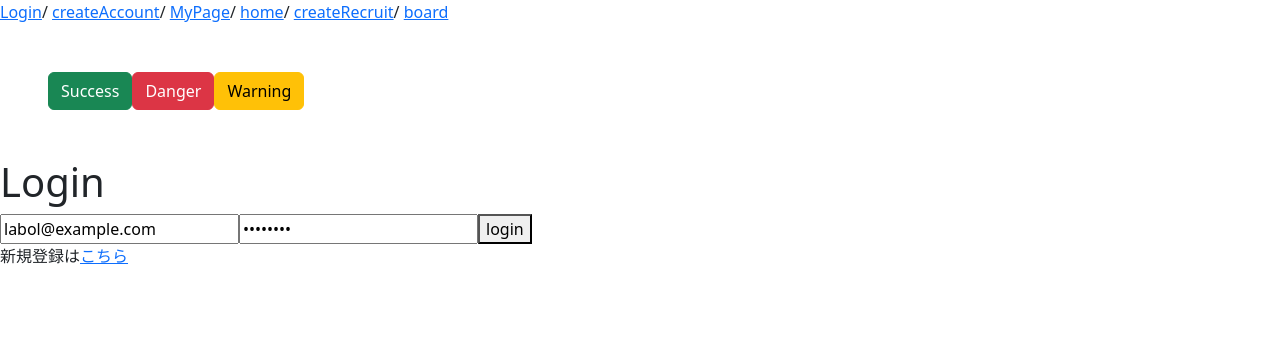
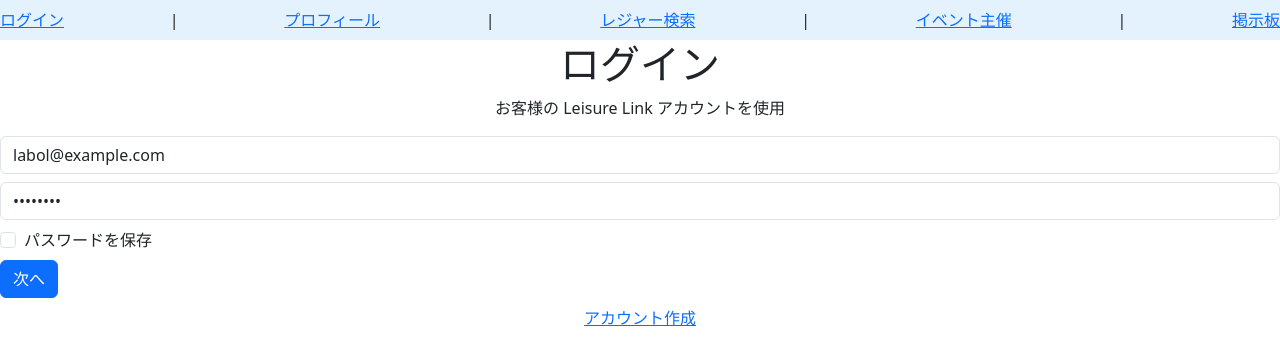
Before and after one commit to RoU29-00/Leisure-Link, a Nuxt app in the folder client/nuxt/: page / in a window 1280 px wide. Shown: the top 364 px of the page. Built offline with nearby package versions, Linux system fonts and the light colour scheme.

Commit message:
update bootstrap

```diff
--- a/client/nuxt/app.vue
+++ b/client/nuxt/app.vue
@@ -1,16 +1,8 @@
 <template>
   <div>
-    <nuxt-link to="/">Login</nuxt-link>/ <nuxt-link to="/createAccount">createAccount</nuxt-link>/
-    <nuxt-link to="/mypage">MyPage</nuxt-link>/
-    <nuxt-link to="/home">home</nuxt-link>/
-    <nuxt-link to="/createRecruit">createRecruit</nuxt-link>/
-    <nuxt-link to="/board">board</nuxt-link>
-    <div class="m-5">
-      <!-- <NuxtPage /> -->
-      <div class="btn btn-success">Success</div>
-      <div class="btn btn-danger">Danger</div>
-      <div class="btn btn-warning">Warning</div>
-    </div>
+    <nav class="navbar navbar-light" style="background-color: #e3f2fd;">
+      <nuxt-link to="/">ログイン</nuxt-link>| <nuxt-link to="/mypage">プロフィール</nuxt-link>| <nuxt-link to="/home">レジャー検索</nuxt-link>| <nuxt-link to="/createRecruit">イベント主催</nuxt-link>| <nuxt-link to="/board">掲示板</nuxt-link>
+    </nav>
     <NuxtPage />
   </div>
 </template>
--- /dev/null
+++ b/client/nuxt/pages/host.vue
@@ -0,0 +1,18 @@
+<script setup lang="ts" xmlns="http://www.w3.org/1999/html">
+
+const { $httpClient } = useNuxtApp()
+
+const router = useRouter();
+
+</script>
+
+<template>
+  <h1>イベント主催</h1>
+
+  <div>
+    <div><p>イベント名を入力してください</p><input type="text" placeholder="イベント名"/></div>
+    <div><p>イベント開催日を入力してください</p><input type="date"/></div>
+    <div><p>募集人数を入力してください</p><input type="text"/>人</div>
+    <div><p>イベントURL等を入力してください (任意)</p><textarea placeholder="備考欄"></textarea></div>
+  </div>
+</template>
--- a/client/nuxt/pages/index.vue
+++ b/client/nuxt/pages/index.vue
@@ -21,15 +21,12 @@
 
 </script>
 <template>
-  <h1>Login</h1>
+  <h1 class="d-flex justify-content-center">ログイン</h1>
+  <p class="d-flex justify-content-center">お客様の Leisure Link アカウントを使用</p>
   <div>
-    <input type="email" v-model="inputForm.email">
-    <input type="password" v-model="inputForm.password">
-    <button @click="login()">login</button>
-  </div>
-  <div>
-    <p>
-      新規登録は<a href="/createAccount">こちら</a>
-    </p>
+    <div><input type="email" class="form-control mb-2 mr-sm-2" placeholder="メールアドレス" v-model="inputForm.email"></div>
+    <div><input type="password" class="form-control mb-2 mr-sm-2" placeholder="パスワード入力" v-model="inputForm.password"></div>
+    <div class="form-check mb-2 mr-sm-2"><input class="form-check-input" type="checkbox" id="inlineFormCheck"><label class="form-check-label" for="inlineFormCheck">パスワードを保存</label></div>
+    <div class="position-relative"><button type="submit" class="btn btn-primary mb-2" @click="login()">次へ</button><a href="/createAccount" class="d-flex justify-content-center">アカウント作成</a></div>
   </div>
 </template>
--- a/client/nuxt/pages/mypage.vue
+++ b/client/nuxt/pages/mypage.vue
@@ -1,22 +1,23 @@
 <script setup lang="ts">
 
 const { $httpClient } = useNuxtApp()
+
 const router = useRouter();
+
+// reactiveをつけることでリアルタイム反映
 const user = reactive({
-  userId: null,
   name: "",
   email: "",
+  line: "",
 });
 
 const getUser = () => {
+  //ここでgetメソッドを使うことで要求方法をGETにできる
   $httpClient.get("/sample-authenticated/user")
       .then((res) => {
-        user.userId = res.data.userId;
         user.name = res.data.name;
         user.email = res.data.email;
-
-        userUpdatingForm.name = res.data.name;
-        userUpdatingForm.email = res.data.email;
+        user.line = res.data.line;
       })
       .catch((_) => {
         router.push("/login");
@@ -29,80 +30,15 @@
   router.push("/");
 };
 
-const userCreationForm = reactive({
-  name: "",
-  email: "",
-  password: "",
-});
-const addUser = () => {
-  $httpClient.post("/sample-authenticated/user", userCreationForm).then((_)=> {
-    userCreationForm.name = ""
-    userCreationForm.email = ""
-    userCreationForm.password = ""
-  });
-};
-
-const userUpdatingForm = reactive({
-  name: "",
-  email: "",
-  password: "",
-});
-const updateUser = () => {
-  $httpClient.put("/sample-authenticated/user", userUpdatingForm)
-    .then((_) => getUser());
-};
-
-const deleteUser = () => {
-  $httpClient.delete("/sample-authenticated/user")
-  .then((_) => {
-    logout();
-    router.push("/");
-  });
-};
 </script>
 
 <template>
-  <h1>MyPage</h1>
-
-  <div>
-    <div>userId: {{ user.userId }}</div>
-    <div>name: {{ user.name }}</div>
-    <div>email: {{ user.email }}</div>
-
-    <div>
-      <button @click="logout()">logout</button>
-    </div>
+  <h1 class="d-flex justify-content-center">プロフィール</h1>
+  <p class="d-flex justify-content-center">Leisure Link アカウント</p>
+  <div class="form-control mb-2 mr-sm-2">
+    <div>ニックネーム: {{ user.name }}</div>
+    <div>メール: {{ user.email }}</div>
+    <div>LINE ID: {{ user.line }}</div>
   </div>
-
-  <hr/>
-  <div>
-    <h2>Add User</h2>
-    <div>
-      <div>name: <input type="text" v-model="userCreationForm.name"/></div>
-      <div>email: <input type="email" v-model="userCreationForm.email"/></div>
-      <div>
-        password: <input type="password" v-model="userCreationForm.password"/>
-      </div>
-      <button @click="addUser()">add</button>
-    </div>
-  </div>
-
-  <hr/>
-  <div>
-    <h2>Update User</h2>
-    <div>
-      <div>name: <input type="text" v-model="userUpdatingForm.name"/></div>
-      <div>email: <input type="email" v-model="userUpdatingForm.email"/></div>
-      <div>
-        password: <input type="password" v-model="userUpdatingForm.password"/>
-      </div>
-      <button @click="updateUser()">update</button>
-    </div>
-  </div>
-
-  <hr/>
-  <div>
-    <h2>Delete User</h2>
-    <button @click="deleteUser()">delete me</button>
-  </div>
+  <div><button class="btn btn-primary mb-2" @click="logout()">ログアウト</button></div>
 </template>
```
